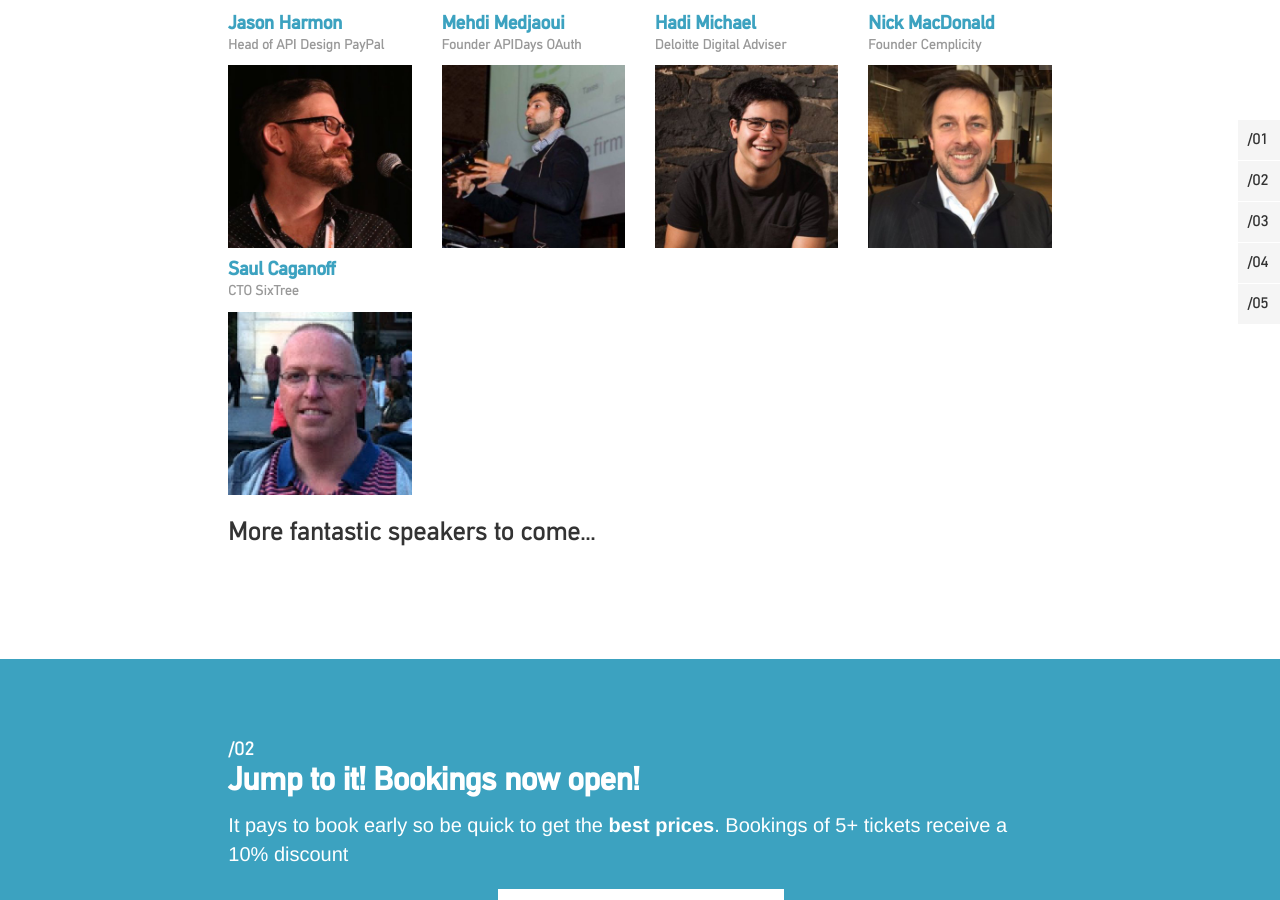
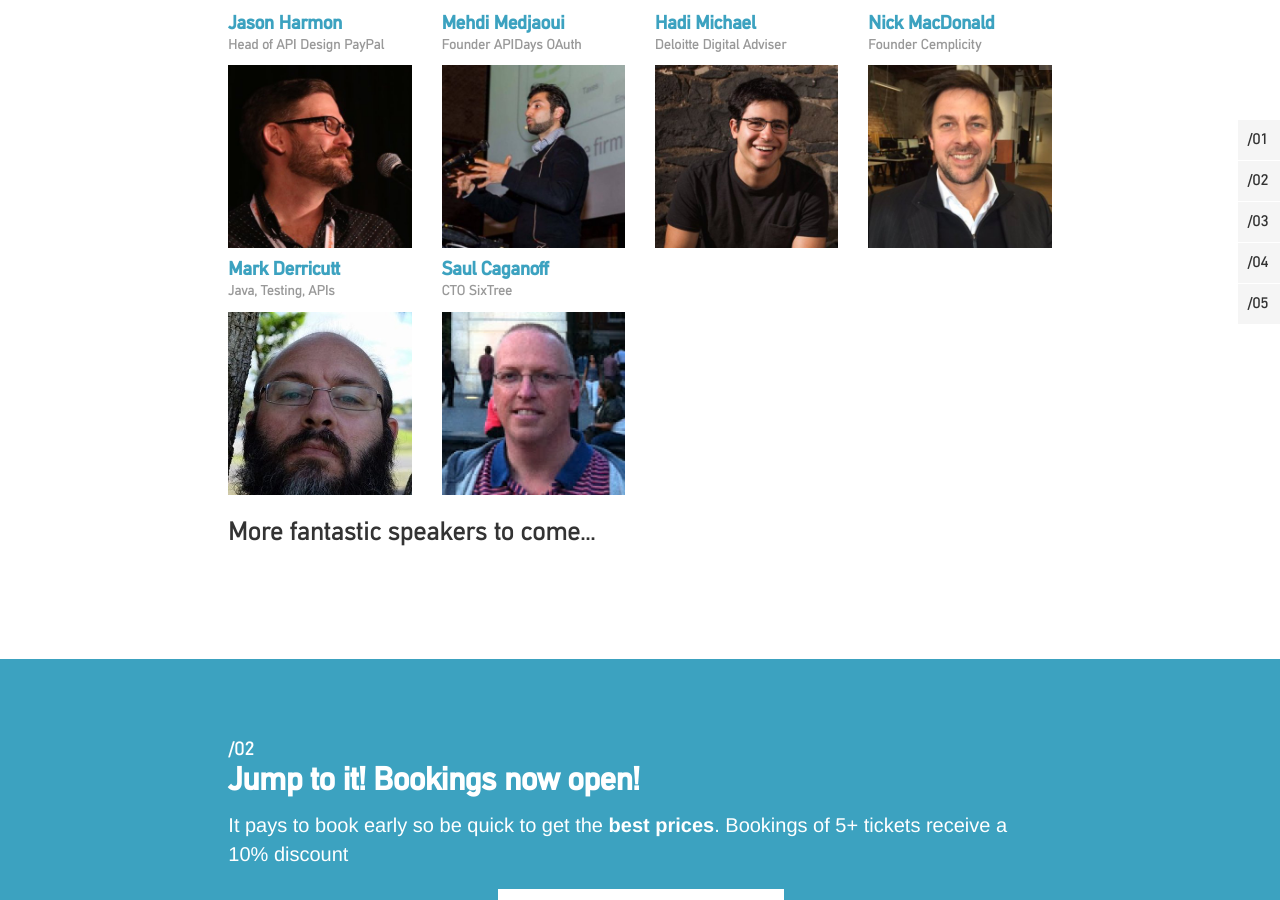
Before and after one commit to apidaysnz/apidaysnz, a Jekyll site: the page built from index.md, in a window 1280 px wide and 900 px high, scrolled down 816 px. Built offline with Jekyll 4.4.1, drawn with Linux system fonts in a browser that asks for light colours; some web fonts are replaced; comment, search, counter and statistics services are not loaded.

Commit message:
Added Mark Derricutt

```diff
--- a/_layouts/default.html
+++ b/_layouts/default.html
@@ -108,6 +108,21 @@
                                 <div class="speaker-image">
 
                                     <img src="/images/nick-macdonald.jpg" style="max-width: 100%" />
+
+                                </div>
+                            </a>
+
+                        </div>
+                    </div>
+
+                    <div class="col-md-3">
+                        <div class="speaker">
+                            <a href="/news/">
+                                <h4 class="speaker-profile">Mark Derricutt<br><small>Java, Testing, APIs</small></h4>
+
+                                <div class="speaker-image">
+
+                                    <img src="/images/mark-derricutt.jpg" style="max-width: 100%" />
 
                                 </div>
                             </a>
```
Also changed, not shown: images/mark-derricutt.jpg (added).
